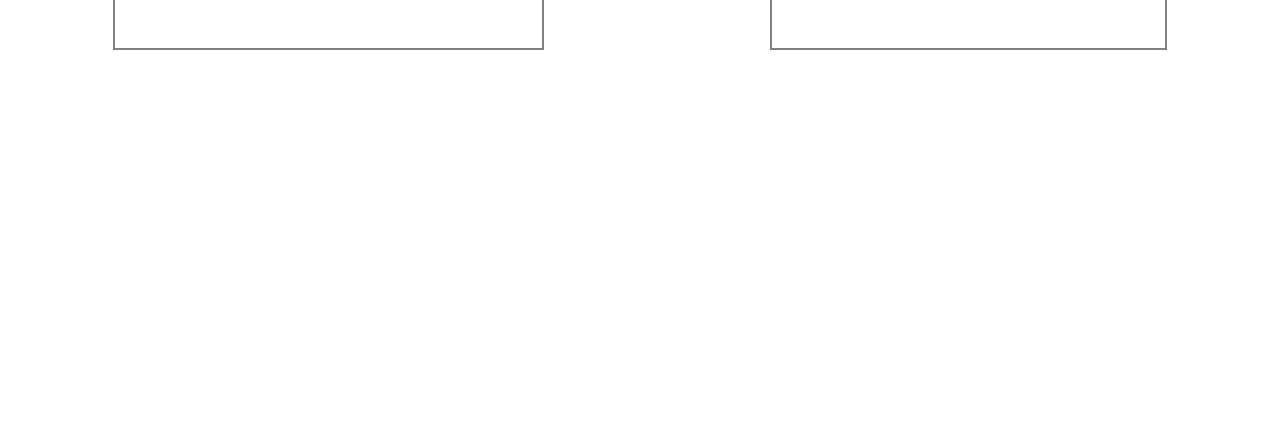
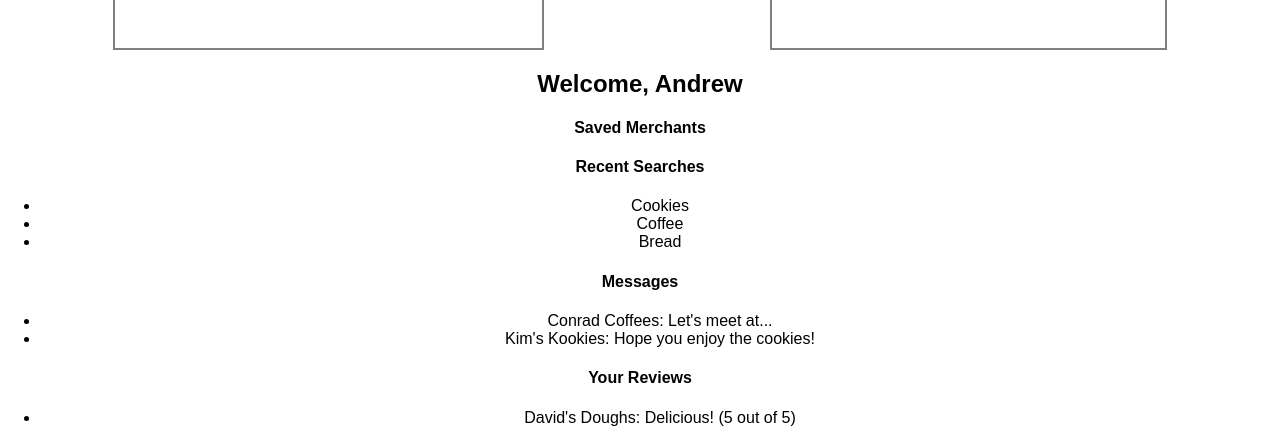
Before and after one commit to bfuller123/cottageconnect, a React (Create React App) app: page / in a window 1280 px wide. Shown: the part 613-1053 px from the top of the page. Before the commit the page ends 800 px from the top, so only its background shows below. Built offline with nearby package versions, Linux system fonts and the light colour scheme; the HTML template or start-up script is replaced by a standard one.

Commit message:
made customer portal. need to move to its own page in the future

```diff
--- a/public/index.html
+++ b/public/index.html
@@ -19,7 +19,7 @@
       work correctly both with client-side routing and a non-root public URL.
       Learn how to configure a non-root public URL by running `npm run build`.
     -->
-    <title>React App</title>
+    <title>Cottage Connect</title>
   </head>
   <body>
     <noscript>
--- a/src/App.js
+++ b/src/App.js
@@ -1,7 +1,10 @@
 import React, { Component } from 'react';
 import './App.css';
-import Cardloader from './components/cardloader'
-import Searchbar from './components/searchbar'
+import Cardloader from './components/cardloader';
+import Searchbar from './components/searchbar';
+import PortalLoader from './components/portalloader';
+
+// TODO: Move PortalLoader to its own page!
 
 class App extends Component {
   render() {
@@ -10,9 +13,12 @@ class App extends Component {
         <header className="App-header">
           <h1 className="App-title">Cottage Connect</h1>
           <h3>Connecting People with Homemade Products</h3>
+          <button id="sign-up btn">Sign Up</button>
+          <button id="sign-in btn">Sign In</button>
           <Searchbar />
         </header>
         <Cardloader />
+        <PortalLoader />
       </div>
     );
   }
--- /dev/null
+++ b/src/components/customerportal.js
@@ -0,0 +1,47 @@
+import React from 'react';
+
+class CustomerPortal extends React.Component {
+
+
+  render() {
+    let savedMerchants = this.props.merchants.map((item) => (
+      <li>{item}</li>
+    ));
+
+    let recentSearches = this.props.searches.map((item) => (
+      <li>{item}</li>
+    ));
+
+    let messages = this.props.messages.map((item) => (
+      <li>{item.user}: {item.message}</li>
+    ));
+
+    let reviews = this.props.reviews.map((item) => (
+      <li>{item.merchant}: {item.review}  ({item.rating} out of 5)</li>
+    ));
+
+    return(
+      <div>
+      <h2>Welcome, {this.props.username}</h2>
+      <h4>Saved Merchants</h4>
+      <ul>
+        {savedMerchants}
+      </ul>
+      <h4>Recent Searches</h4>
+      <ul>
+        {recentSearches}
+      </ul>
+      <h4>Messages</h4>
+      <ul>
+        {messages}
+      </ul>
+      <h4>Your Reviews</h4>
+      <ul>
+        {reviews}
+      </ul>
+      </div>
+    )
+  }
+}
+
+export default CustomerPortal;
--- /dev/null
+++ b/src/components/portalloader.js
@@ -0,0 +1,27 @@
+import React from 'react';
+import CustomerPortal from './customerportal';
+import MerchantPortal from './merchantportal';
+
+class PortalLoader extends React.Component {
+  state = {
+    user: 'customer',
+    username: 'Andrew',
+    password: 'testPassword',
+    profilePicture: null,
+    messages: [{user:'Conrad Coffees', message:`Let's meet at...`}, {user:`Kim's Kookies`, message:`Hope you enjoy the cookies!`}],
+    searches: ['Cookies', 'Coffee', 'Bread'],
+    reviews: [{merchant:`David's Doughs`, review:`Delicious!`, rating: `5`}],
+    savedMerchants: []
+  }
+
+  render() {
+    if(this.state.user == 'customer'){
+      return(<CustomerPortal username={this.state.username} merchants={this.state.savedMerchants} searches={this.state.searches} messages={this.state.messages} reviews={this.state.reviews} />)
+    }
+    else {
+       return(<MerchantPortal />)
+    }
+  }
+}
+
+export default PortalLoader;
```
Also changed, not shown: src/components/merchantportal.js (added).
